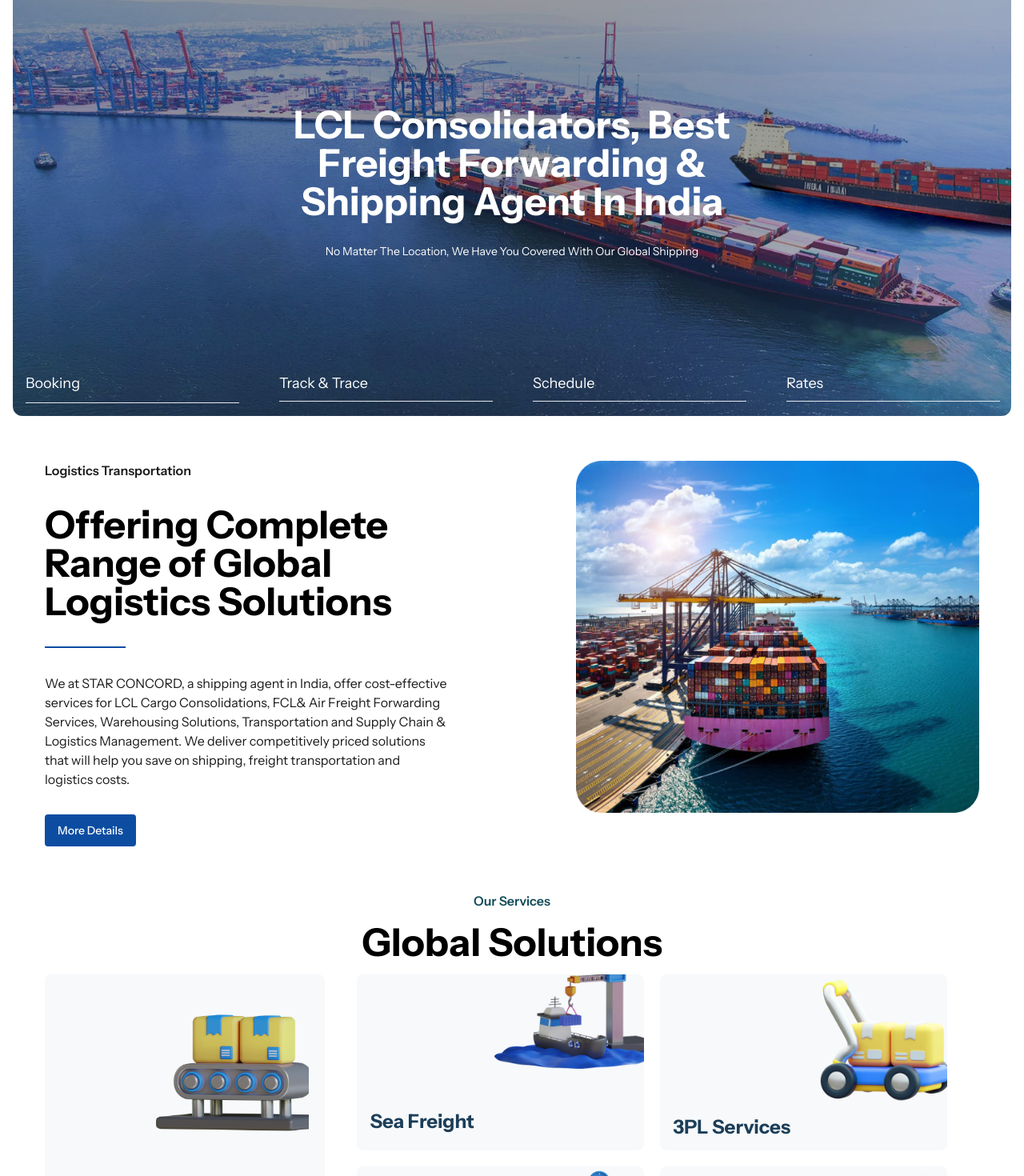
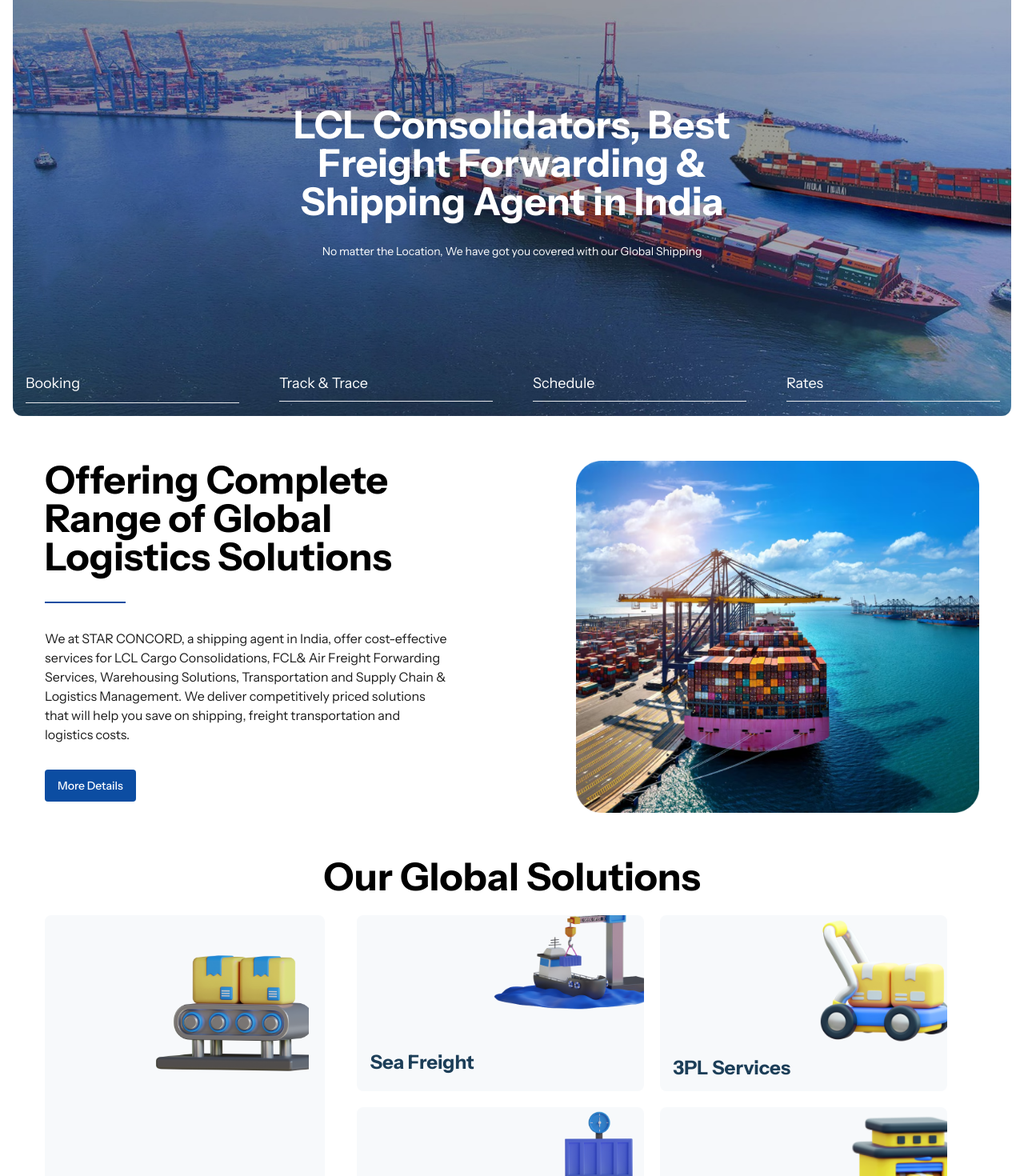
Before and after one commit to jkwebdeveloper/star_concord_nextjs, a Next.js app: page / in a window 1280 px wide. Shown: the part 180-1650 px from the top of the page at 80% size. Built offline with nearby package versions, Linux system fonts and the light colour scheme.

Commit message:
minor changes

```diff
--- a/src/components/home/ContactUs.js
+++ b/src/components/home/ContactUs.js
@@ -15,8 +15,9 @@ const GetInTouchSection = () => {
                         Get in touch with us
                     </p>
                     <p className="text-[#6C6C6C] text-sm">
-                        Contact us on direct, by phone or fill out the form to
-                        receive a free consultation from our enthusiastic staff.
+                        Our team of experts is ready to work with you, to find
+                        the best freight forwarding solutions for your needs.
+                        Get in touch with us today
                     </p>
                     <div className="space-y-2">
                         <div className="flex items-center gap-3">
--- a/src/components/home/HeroSection.js
+++ b/src/components/home/HeroSection.js
@@ -18,11 +18,11 @@ const HeroSection = () => {
                 <div className="text-center md:space-y-7">
                     <p className="md:w-1/2 w-[90%] leading-5 mx-auto text-base font-bold text-center text-white lg:text-5xl">
                         LCL Consolidators, Best Freight Forwarding & Shipping
-                        Agent In India
+                        Agent in India
                     </p>
-                    <p className="md:w-1/2 mx-auto mt-2 text-[10px] text-center text-white lg:mt-4 lg:w-auto lg:text-sm">
-                        No Matter The Location, We Have You Covered With Our
-                        Global Shipping
+                    <p className="md:w-1/2 mx-auto mt-2 text-[10px]  text-center text-white lg:mt-4 lg:w-auto lg:text-sm">
+                        No matter the Location, We have got you covered with our
+                        Global Shipping
                     </p>
                 </div>
             </div>
--- a/src/components/home/OurService.js
+++ b/src/components/home/OurService.js
@@ -3,9 +3,11 @@ import React from 'react';
 
 const OurServiceSection = () => {
     return (
-        <div className="container w-full mx-auto space-y-4 text-center">
-            <p className="font-semibold text-[#104B59]">Our Services</p>
-            <p className="text-xl font-bold lg:text-5xl">Global Solutions</p>
+        <div className="container w-full mx-auto space-y-6 text-center">
+            {/* <p className="font-semibold text-[#104B59]">Our Global Services</p> */}
+            <p className="text-xl font-bold lg:text-5xl">
+                Our Global Solutions
+            </p>
             <div className="flex flex-col items-start space-y-5 md:flex-row md:space-y-0">
                 <div className="md:w-[30%] w-full space-y-5">
                     <div className="bg-[#F7F9FB] relative w-full h-fit min-h-[450px] rounded-lg p-5 flex flex-col justify-end">
--- a/src/components/home/TransportSection.js
+++ b/src/components/home/TransportSection.js
@@ -7,9 +7,9 @@ const TransportSection = () => {
         <div className="container w-full mx-auto">
             <div className="grid items-start gap-5 lg:grid-cols-2 xl:gap-40 md:gap-20">
                 <div className="space-y-4 lg:space-y-8">
-                    <h2 className="text-base font-semibold text-[#1B1B1B]">
+                    {/* <h2 className="text-base font-semibold text-[#1B1B1B]">
                         Logistics Transportation
-                    </h2>
+                    </h2> */}
                     <h1 className="text-lg font-bold leading-4 lg:text-5xl">
                         Offering Complete Range of Global Logistics Solutions
                     </h1>
```
